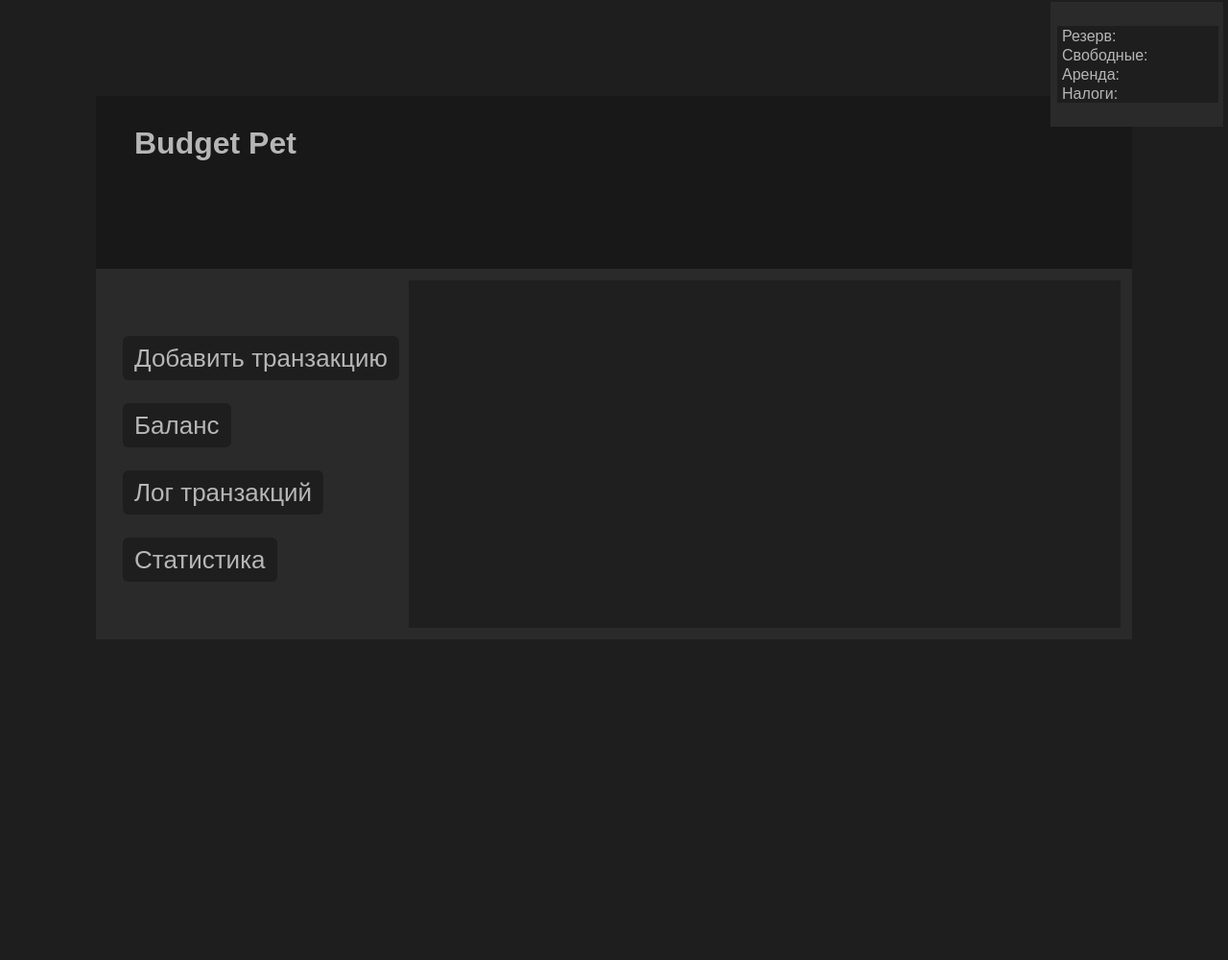
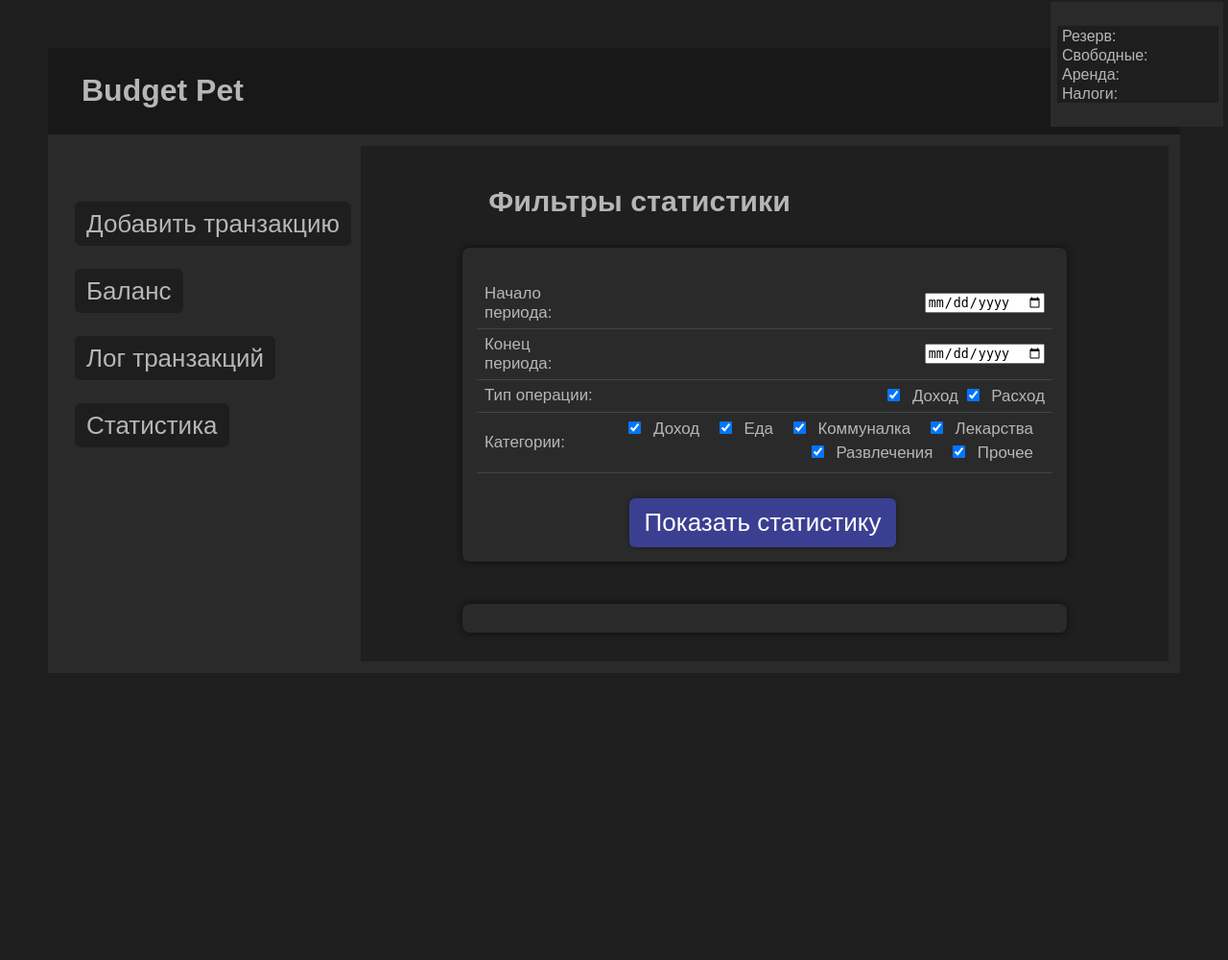
Before and after one commit to YellowKaribu/Budget-Pet, a Flask app: page /statistics in a window 1280 px wide. Shown: the whole page at 96% size. After the commit the page ends 701 px from the top, so only its background shows below. Run offline with Flask 3, Linux system fonts and the light colour scheme; data that the repository does not hold is empty.

Commit message:
feat: expense and income statistics

```diff
--- a/budgetpet/domain/interfaces.py
+++ b/budgetpet/domain/interfaces.py
@@ -1,5 +1,5 @@
 from abc import ABC, abstractmethod
-from budgetpet.domain.models import BudgetState, Operation
+from budgetpet.domain.models import BudgetState, Operation, StatisticFilters
 from typing import List, Any, Dict
 from datetime import date
 from typing import Optional, Any
@@ -36,6 +36,10 @@ class IOperationsRepository(ABC):
     def update_operation(self, new_data: dict, cursor) -> None:
         pass
 
+    @abstractmethod
+    def get_statistic_from_db(self, user_filters: StatisticFilters) -> List[Any]:
+        pass
+
 class IEventsRepository(ABC):
     @abstractmethod
     def get_monthly_events(self) -> List[Dict]:
--- a/budgetpet/infrastructure/persistence/mysql_repository.py
+++ b/budgetpet/infrastructure/persistence/mysql_repository.py
@@ -1,5 +1,5 @@
 from budgetpet.domain.interfaces import IBudgetRepository, IOperationsRepository, IEventsRepository
-from budgetpet.domain.models import BudgetState, MonthlyEventDBError, LoggingError, Operation
+from budgetpet.domain.models import BudgetState, MonthlyEventDBError, LoggingError, Operation, StatisticFilters
 from budgetpet.infrastructure.persistence.db_connection import get_db_cursor
 from typing import List, Any, Dict
 from datetime import date
@@ -119,6 +119,43 @@ class MySQLBudgetRepository(IBudgetRepository, IOperationsRepository, IEventsRep
         else:
             cursor.execute(query, values)
 
+    def get_statistic_from_db(self, user_filters: StatisticFilters) -> List[Any]:
+        query = '''
+        SELECT category, SUM(amount) as total
+        FROM operations_history
+        WHERE 1=1
+        '''
+        params = []
+
+        if user_filters.start_date:
+            query += ' AND timestamp >= %s'
+            params.append(user_filters.start_date)
+
+
+        if user_filters.end_date:
+            query += ' AND timestamp <= %s'
+            params.append(user_filters.end_date)
+
+
+        if user_filters.types:
+                placeholders = ','.join(['%s'] * len(user_filters.types))
+                query += f" AND type IN ({placeholders})"
+                params.extend(user_filters.types)
+
+        if user_filters.categories:
+            placeholders = ','.join(['%s'] * len(user_filters.categories))
+            query += f" AND category IN ({placeholders})"
+            params.extend(user_filters.categories)
+
+        query += " GROUP BY category ORDER BY total DESC"
+
+        with get_db_cursor() as cursor:
+                cursor.execute(query, tuple(params))
+                return [
+                    {'category': row['category'], 'total': str(row['total'])} #type: ignore
+                    for row in cursor.fetchall()
+                ]
+
 
     #-------Events--------
     def get_monthly_events(self) -> list[dict]:
--- a/budgetpet/interface/web_api.py
+++ b/budgetpet/interface/web_api.py
@@ -1,5 +1,7 @@
+from decimal import Decimal
 import os
-from budgetpet.domain.models import OperationDTO, Operation
+import traceback
+from budgetpet.domain.models import OperationDTO, Operation, StatisticFilters
 from flask import Flask, jsonify, render_template, request
 from pydantic import ValidationError
 
@@ -29,6 +31,28 @@ def create_app(services: dict) -> Flask:
     @app.route('/statistics')
     def statistic_page():
         return render_template('statistics.html')
+
+    @app.route('/api/statistics', methods=['POST'])
+    def get_statistic():
+        try:
+            filters_data = request.get_json()
+            user_filters = StatisticFilters(**filters_data)
+
+            statistic_service = app.config['services']['statistic']
+            summary = statistic_service.get_statistic(user_filters)
+
+            total = sum(Decimal(row['total']) for row in summary)
+            print("Summary rows:", summary)
+            print("Total sum calculated:", total)
+
+            return jsonify({
+            'summary': summary,
+            'total': str(total)
+        })
+        except Exception as e:
+            traceback.print_exc()
+            return jsonify({'error': str(e)}), 500
+
 
     @app.route('/operations-history')
     def operations_log():
@@ -121,7 +145,6 @@ def create_app(services: dict) -> Flask:
     @app.route('/edit_operation.json', methods=['POST'])
     def edit_operation():
         json_data = request.get_json()
-        print(json_data)
 
         try:
             dto_data = OperationDTO(**json_data)
--- a/web/static/css/style.css
+++ b/web/static/css/style.css
@@ -1,6 +1,6 @@
 body {
-    margin: 10vh;
-    padding: 20px;
+    margin: 5vh;
+    padding: 10px;
     background-color: #1e1e1e;
     color: #b6b6b6;
     font-family: sans-serif;
@@ -15,8 +15,8 @@ a.header-link {
 
 .header {
     background-color: #181818;
-    height: 20vh;
-    padding: 10px;
+    height: 10vh;
+    padding: 5px;
 }
 
 .footer {
@@ -421,3 +421,62 @@ h1{
 h3{
     padding-left: 15%;
 }
+
+/* Обёртка под таблицу фильтров и результат */
+#statistics-result {
+  font-size: 0.85em;
+}
+
+/* Стилизация multiselect под остальной стиль */
+#categories {
+  background-color: #1e1e1e;
+  color: #eee;
+  border: 1px solid #555;
+  border-radius: 4px;
+  padding: 8px;
+  width: 100%;
+  max-height: 120px;
+  overflow-y: auto;
+}
+
+/* Поддержка селекта в таблице */
+.balance_table select {
+  font-size: 0.9em;
+}
+
+/* Поддержка чекбоксов в таблице */
+.balance_table input[type="checkbox"] {
+  margin-right: 8px;
+}
+
+/* Стилизация кнопки "Показать статистику" */
+#statistics-form button[type="submit"] {
+  background-color: #3b3f92;
+  color: white;
+  padding: 10px 16px;
+  border: none;
+  border-radius: 6px;
+  font-size: 1em;
+  cursor: pointer;
+  box-shadow: 0 0 5px rgba(0, 0, 0, 0.4);
+  transition: background-color 0.3s ease;
+}
+
+#statistics-form button[type="submit"]:hover {
+  background-color: #5d62c5;
+}
+
+/* Адаптация таблицы с результатами */
+#statistics-result table td {
+  font-size: 1em;
+  padding: 8px;
+}
+
+#statistics-result table td:nth-child(2) {
+  text-align: right;
+}
+.category-checkboxes label {
+  display: inline-block;
+  margin-right: 12px;
+  margin-bottom: 4px;
+}
--- a/web/static/js/statistics.js
+++ b/web/static/js/statistics.js
@@ -1,22 +1,76 @@
 window.addEventListener('DOMContentLoaded', () => {
   fetch_and_render_balance_sidebar();
+
+  const form = document.getElementById('statistics-form');
+  form.addEventListener('submit', async (e) => {
+    e.preventDefault();
+    const filters = collectFilters();
+    const resultDiv = document.getElementById('statistics-result');
+    resultDiv.innerHTML = '<p>Загрузка...</p>';
+
+    try {
+      const response = await fetch('/api/statistics', {
+        method: 'POST',
+        headers: { 'Content-Type': 'application/json' },
+        body: JSON.stringify(filters)
+    });
+      if (!response.ok) throw new Error('Ошибка запроса');
+
+      const data = await response.json();
+      console.log("received data", data);
+      renderStatistics(data);
+    } catch (error) {
+      resultDiv.innerHTML = `<p style="color: red;">Ошибка: ${error.message}</p>`;
+    }
+  });
 });
 
-document.getElementById('refresh_balance').onclick = () => {
-  fetch_and_render_balance_sidebar();
-};
+function collectFilters() {
+  const startDate = document.getElementById('start-date').value;
+  const endDate = document.getElementById('end-date').value;
 
-async function fetch_and_render_balance_sidebar() {
-  try {
-    let response = await fetch('/budget_state.json');
-    if (!response.ok) throw new Error('Ошибка запроса');
-    let data = await response.json();
-    const balance = data.balance;
-    document.getElementById('reserve_state_sidebar').textContent = balance.reserve ?? '0.00';
-    document.getElementById('available_funds_state_sidebar').textContent = balance.available_funds ?? '0.00';
-    document.getElementById('rent_state_sidebar').textContent = balance.rent ?? '0.00';
-    document.getElementById('taxes_state_sidebar').textContent = balance.taxes ?? '0.00';
-  } catch (error) {
-    console.error('Ошибка:', error);
+  const types = Array.from(document.querySelectorAll('input[name="type"]:checked'))
+    .map(cb => cb.value);
+
+  const categories = Array.from(document.querySelectorAll('input[name="category"]:checked'))
+    .map(cb => cb.value);
+
+  return { start_date: startDate, end_date: endDate, types, categories };
+}
+
+function renderStatistics(data) {
+  const resultDiv = document.getElementById('statistics-result');
+  if (!data || !data.summary || data.summary.length === 0) {
+    resultDiv.innerHTML = '<p>Нет данных для отображения.</p>';
+    return;
   }
+  // общая сумма
+  let totalRow = '';
+  if (data.total !== undefined) {
+    totalRow = `
+      <tr style="font-weight: bold; background-color: #3b3f92; color: white;">
+        <td>Общая сумма</td>
+        <td>${data.total}</td>
+      </tr>
+    `;
+  }
+
+  let html = `
+    <table class="balance_table">
+      <thead>
+        <tr>
+          <th>Категория</th>
+          <th>Сумма</th>
+        </tr>
+      </thead>
+      <tbody>
+      ${totalRow}
+  `;
+
+  for (const row of data.summary) {
+    html += `<tr><td>${row.category}</td><td>${row.total}</td></tr>`;
+  }
+
+  html += '</tbody></table>';
+  resultDiv.innerHTML = html;
 }
--- a/web/templates/statistics.html
+++ b/web/templates/statistics.html
@@ -4,6 +4,49 @@
 BP Статистика
 {% endblock %}
 
+{% block content %}
+<h3>Фильтры статистики</h3>
+<form id="statistics-form" class="balance_form">
+  <table class="balance_table">
+    <tbody>
+      <tr>
+        <td><label for="start-date">Начало периода:</label></td>
+        <td><input type="date" id="start-date" name="start_date"></td>
+      </tr>
+      <tr>
+        <td><label for="end-date">Конец периода:</label></td>
+        <td><input type="date" id="end-date" name="end_date"></td>
+      </tr>
+      <tr>
+        <td>Тип операции:</td>
+        <td>
+          <label><input type="checkbox" name="type" value="income" checked> Доход</label>
+          <label><input type="checkbox" name="type" value="expense" checked> Расход</label>
+        </td>
+      </tr>
+      <tr>
+        <td>Категории:</td>
+        <td class="category-checkboxes">
+          <label><input type="checkbox" name="category" value="Доход" checked> Доход</label>
+          <label><input type="checkbox" name="category" value="Еда" checked> Еда</label>
+          <label><input type="checkbox" name="category" value="Коммуналка" checked> Коммуналка</label>
+          <label><input type="checkbox" name="category" value="Лекарства" checked> Лекарства</label>
+          <label><input type="checkbox" name="category" value="Развлечения" checked> Развлечения</label>
+          <label><input type="checkbox" name="category" value="Прочее" checked> Прочее</label>
+        </td>
+      </tr>
+    </tbody>
+  </table>
+
+  <div style="text-align: center; margin-top: 1em;">
+    <button type="submit" class="edit-btn">Показать статистику</button>
+  </div>
+</form>
+
+<div id="statistics-result" class="balance_form" style="margin-top: 2em;">
+  <!-- Здесь будет рендер статистики -->
+</div>
+{% endblock %}
 
 {% block js %}
 <script src="{{ url_for('static', filename='js/statistics.js') }}"></script>
```
Also changed, not shown: budgetpet/application/services/statistics_service.py (+3 -35 lines), budgetpet/domain/models.py (+7 -0 lines).
